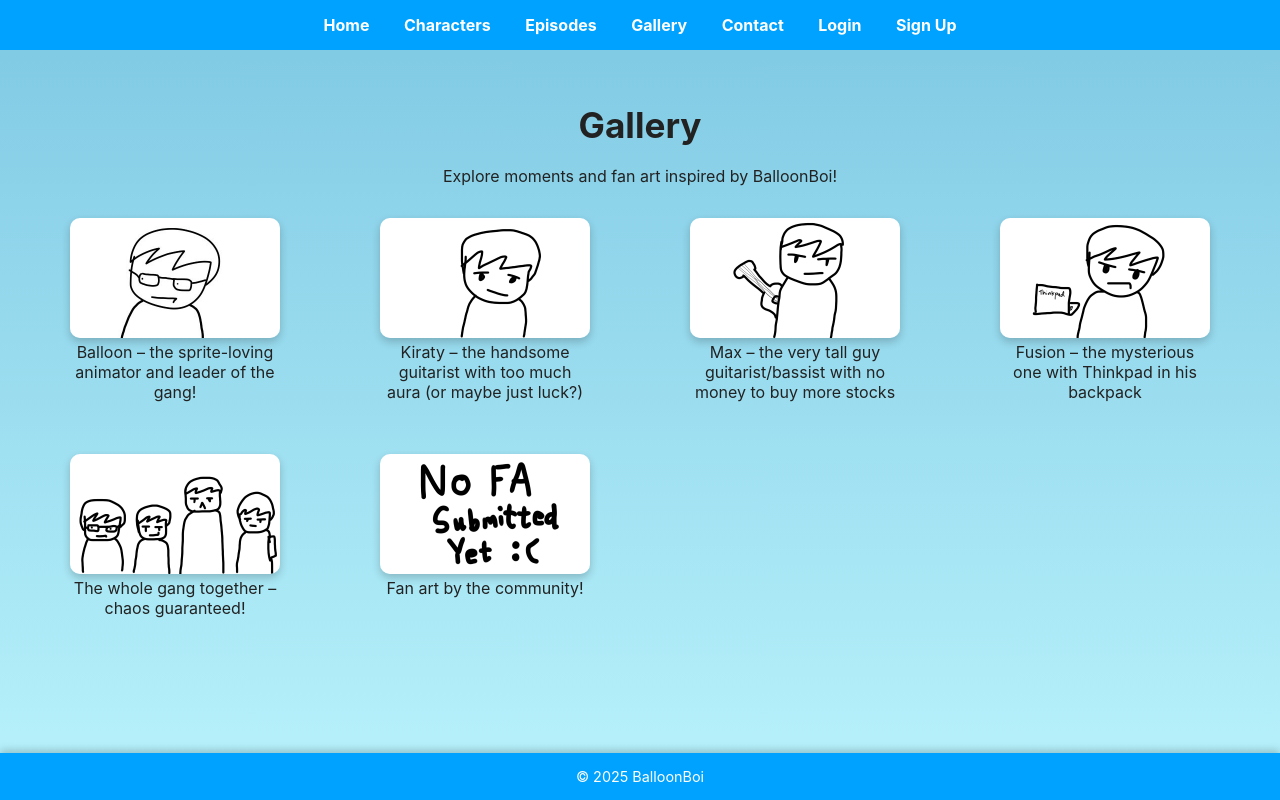
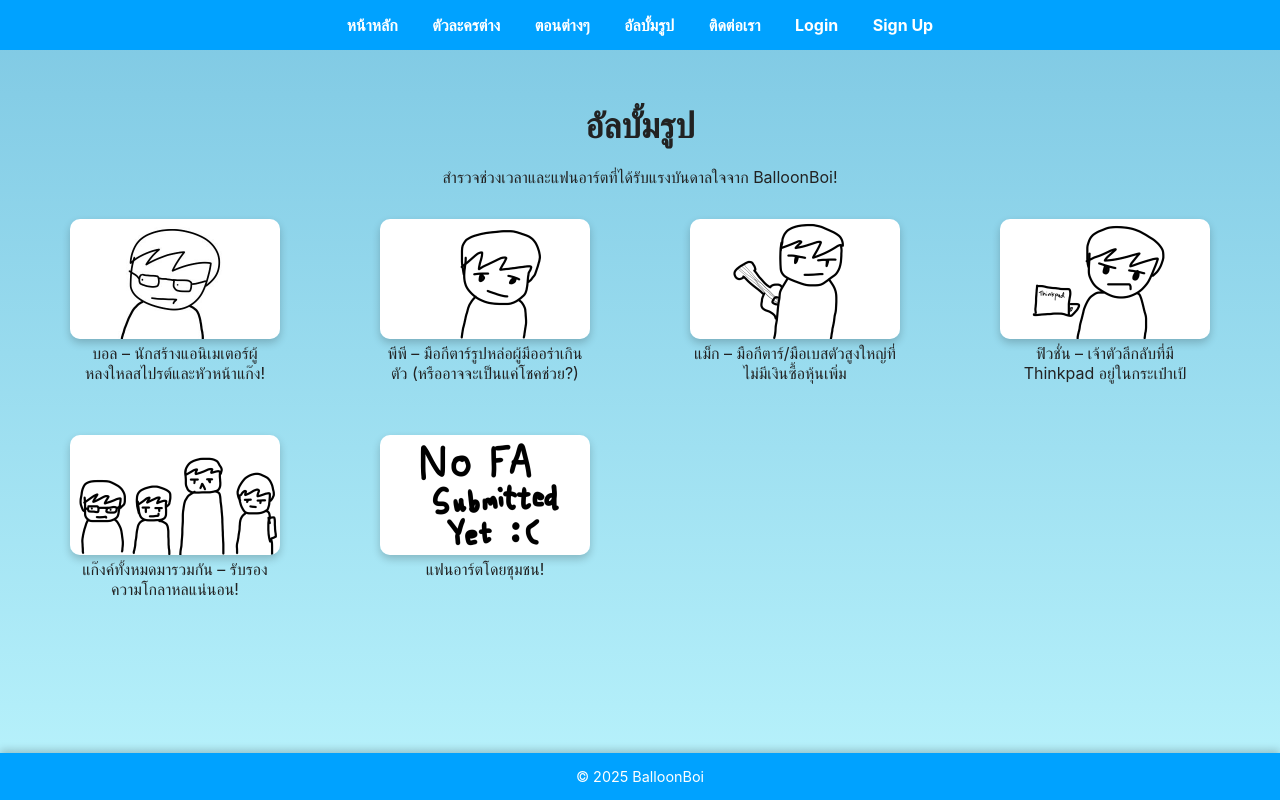
Before and after one commit to Ballooncodingahh/Ballooncodingahh.github.io-th, a plain HTML site: page gallery.html in a window 1280 px wide. Drawn offline with Linux system fonts and the light colour scheme.

Commit message:
Update gallery.html

```diff
--- a/gallery.html
+++ b/gallery.html
@@ -3,7 +3,7 @@
 <head>
   <meta charset="UTF-8" />
   <meta name="viewport" content="width=device-width, initial-scale=1.0" />
-  <title>BalloonBoi Gallery</title>
+  <title>อัลบั้มรูป BalloonBoi</title>
   <link rel="icon" href="favicon.ico" />
   <style>
     body {
@@ -77,50 +77,50 @@
 <body>
   <header>
     <nav>
-      <a href="homepage.html">Home</a>
-      <a href="crew.html">Characters</a>
-      <a href="episodes.html">Episodes</a>
-      <a href="gallery.html">Gallery</a>
-      <a href="contact.html">Contact</a>
+      <a href="homepage.html">หน้าหลัก</a>
+      <a href="crew.html">ตัวละครต่าง</a>
+      <a href="episodes.html">ตอนต่างๆ</a>
+      <a href="gallery.html">อัลบั้มรูป</a>
+      <a href="contact.html">ติดต่อเรา</a>
       <a href="login.html">Login</a>
       <a href="signup.html">Sign Up</a>
     </nav>
   </header>
 
   <main>
-    <h1>Gallery</h1>
-    <p>Explore moments and fan art inspired by BalloonBoi!</p>
+    <h1>อัลบั้มรูป</h1>
+    <p>สำรวจช่วงเวลาและแฟนอาร์ตที่ได้รับแรงบันดาลใจจาก BalloonBoi!</p>
 
 
     <div class="gallery">
       <figure>
         <img src="balloon.jpg" alt="Balloon" />
-        <figcaption>Balloon – the sprite-loving animator and leader of the gang!</figcaption>
+        <figcaption>บอล – นักสร้างแอนิเมเตอร์ผู้หลงใหลสไปรต์และหัวหน้าแก๊ง!</figcaption>
       </figure>
 
       <figure>
         <img src="kiraty.png" alt="Kiraty" />
-        <figcaption>Kiraty – the handsome guitarist with too much aura (or maybe just luck?)</figcaption>
+        <figcaption>พีพี – มือกีตาร์รูปหล่อผู้มีออร่าเกินตัว (หรืออาจจะเป็นแค่โชคช่วย?)</figcaption>
       </figure>
 
       <figure>
         <img src="maxnum.png" alt="Max" />
-        <figcaption>Max – the very tall guy guitarist/bassist with no money to buy more stocks</figcaption>
+        <figcaption>แม็ก – มือกีตาร์/มือเบสตัวสูงใหญ่ที่ไม่มีเงินซื้อหุ้นเพิ่ม</figcaption>
       </figure>
 
       <figure>
         <img src="fusion.png" alt="Fusion" />
-        <figcaption>Fusion – the mysterious one with Thinkpad in his backpack</figcaption>
+        <figcaption>ฟิวชั่น – เจ้าตัวลึกลับที่มี Thinkpad อยู่ในกระเป๋าเป้</figcaption>
       </figure>
 
       <figure>
         <img src="group.png" alt="Group" />
-        <figcaption>The whole gang together – chaos guaranteed!</figcaption>
+        <figcaption>แก๊งค์ทั้งหมดมารวมกัน – รับรองความโกลาหลแน่นอน!</figcaption>
       </figure>
 
       <figure>
         <img src="fanart.png" alt="Fan Art" />
-        <figcaption>Fan art by the community!</figcaption>
+        <figcaption>แฟนอาร์ตโดยชุมชน!</figcaption>
       </figure>
     </div>
   </main>
```
